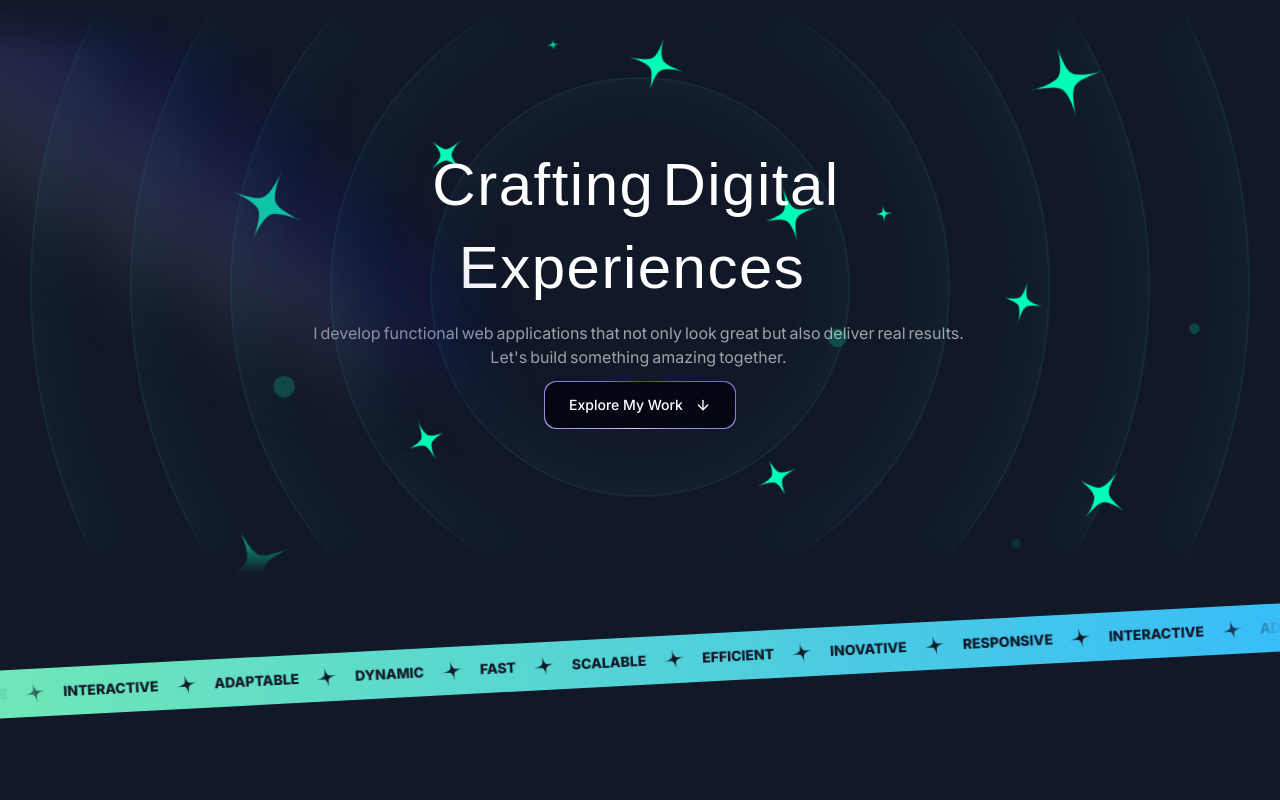
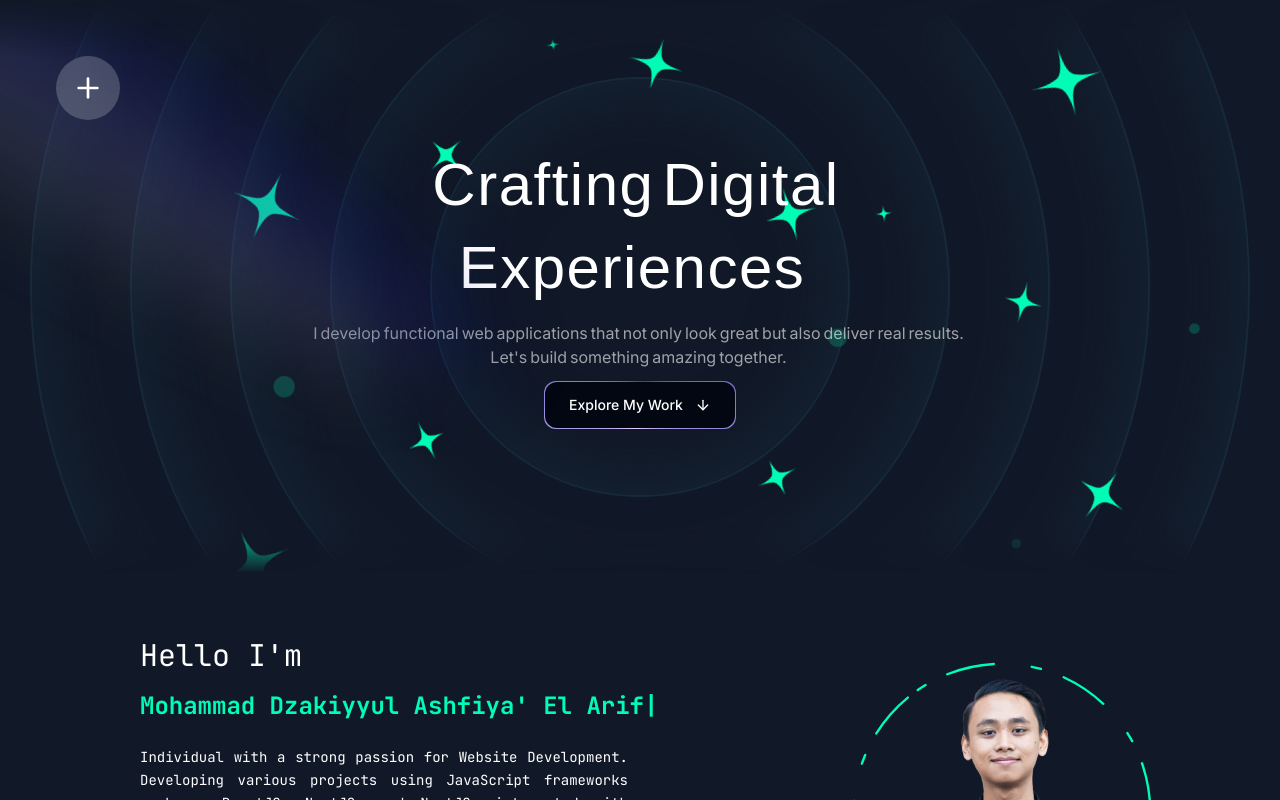
Before and after one commit to zuhalcode/modern-portfolio, a Next.js app: page / in a window 1280 px wide. Shown: the top 800 px of the page. Built offline with nearby package versions, Linux system fonts and the light colour scheme; a web font is replaced by a local one.

Commit message:
feat (circular-menu) : add circular menu component

```diff
--- a/src/app/globals.css
+++ b/src/app/globals.css
@@ -118,14 +118,3 @@
 .hidden-scrollbar::-webkit-scrollbar {
   display: none;
 }
-
-.mask-clip {
-  overflow: clip;
-  mask-image: linear-gradient(
-    to bottom,
-    transparent,
-    rgba(0, 0, 0, 0.1),
-    rgba(0, 0, 0, 0.9),
-    transparent
-  );
-}
--- a/src/app/page.tsx
+++ b/src/app/page.tsx
@@ -1,24 +1,53 @@
+"use client";
+
 import AnimationGallery from "@/components/section/animation-gallery";
 import ApproachSection from "@/components/section/approach";
 import ExperienceSection from "@/components/section/experience";
 import Footer from "@/components/section/footer";
+
 import Hero from "@/components/section/hero";
+import Menu from "@/components/section/menu";
 import PersonalSection from "@/components/section/personal";
 import Project from "@/components/section/project";
 import TapeSection from "@/components/section/tape";
 import ToolboxSection from "@/components/section/toolbox";
 import SectionHeader from "@/components/ui/section-header";
-import Image from "next/image";
+import { motion } from "framer-motion";
+import LocomotiveScroll from "locomotive-scroll";
+
+import "locomotive-scroll/dist/locomotive-scroll.css";
+
+import { useEffect, useRef, useState } from "react";
 
 export default function Home() {
+  const ref = useRef(null);
+  const [scroll, setScroll] = useState<LocomotiveScroll | null>(null);
+
+  useEffect(() => {
+    const scrollContainer = ref.current;
+    if (!scrollContainer) return;
+
+    const locomotiveScroll = new LocomotiveScroll({
+      el: scrollContainer,
+      smooth: true,
+      getDirection: true,
+    });
+
+    setScroll(locomotiveScroll);
+
+    return () => {
+      locomotiveScroll.destroy();
+    };
+  }, []);
+
   return (
     <main>
-      <div className="overflow-hidden">
-        {/* <Header /> */}
+      <Menu scroll={scroll} />
 
-        <Hero />
+      <div ref={ref} className="relative overflow-hidden">
+        <Hero scroll={scroll} />
+        <PersonalSection />
         <TapeSection />
-        <PersonalSection />
 
         <SectionHeader
           title="Experience Motion in Every Frame"
--- a/src/components/section/animation-gallery.tsx
+++ b/src/components/section/animation-gallery.tsx
@@ -17,7 +17,7 @@ const AnimationGallery = () => {
     <div className="mx-auto flex items-center justify-center px-3 pb-40 pt-16">
       <Card className="hidden-scrollbar max-h-screen w-full overflow-y-auto bg-primary/80 sm:max-w-xl md:max-w-5xl">
         <CardContent className="grid grid-cols-2 items-center justify-between gap-5 py-5">
-          {animationData.map(({ label, title, imgUrl }, i) => (
+          {animationData.map(({ label, title, imgUrl, imgAlt }, i) => (
             <Link
               href={`/animations/${label}`}
               target="_blank"
@@ -32,7 +32,7 @@ const AnimationGallery = () => {
 
                 <Image
                   src={`/animation/${imgUrl}`}
-                  alt=""
+                  alt={imgAlt}
                   fill
                   sizes="(max-width: 768px) 100vw, (max-width: 1200px) 50vw, 33vw"
                   className="object-cover group-hover:opacity-80"
--- a/src/components/section/header.tsx
+++ /dev/null
@@ -1,28 +0,0 @@
-import Link from "next/link";
-import React from "react";
-
-const Header = () => {
-  return (
-    <div className="relative top-3 flex items-center justify-center">
-      <nav className="flex gap-1.5 rounded-full border border-white/15 bg-white/10 p-0.5 backdrop-blur">
-        <Link href="/" className="nav-item">
-          Home
-        </Link>
-        <Link href="/" className="nav-item">
-          Project
-        </Link>
-        <Link href="/" className="nav-item">
-          About
-        </Link>
-        <Link
-          href="/"
-          className="nav-item bg-white text-gray-900 hover:bg-white/70 hover:text-gray-900"
-        >
-          Contact
-        </Link>
-      </nav>
-    </div>
-  );
-};
-
-export default Header;
--- a/src/components/section/hero.tsx
+++ b/src/components/section/hero.tsx
@@ -1,27 +1,22 @@
 "use client";
 
 import React from "react";
-
 import { ArrowDown } from "lucide-react";
-
 import MagicButton from "../ui/magic-button";
-
 import AnimatedHeading from "../ui/animated-heading";
 import AnimatedParagraph from "../ui/animated-paragraph";
-
 import { Spotlight } from "../ui/spotlight";
 import OrbitAnimation from "../ui/orbit-animation";
+import LocomotiveScroll from "locomotive-scroll";
 
-const HeroSection = () => {
-  const handleScroll = () => {
-    window.scrollBy({
-      top: 600,
-      behavior: "smooth",
-    });
-  };
+const HeroSection = ({ scroll }: { scroll: LocomotiveScroll | null }) => {
+  const handleOnClick = () => scroll?.scrollTo("#about");
 
   return (
-    <div className="relative z-0 overflow-clip py-36 [mask-image:linear-gradient(to_bottom,transparent,black_10%,black_90%,transparent)]">
+    <div
+      id="hero"
+      className="relative z-0 overflow-clip py-36 [mask-image:linear-gradient(to_bottom,transparent,black_10%,black_90%,transparent)]"
+    >
       <Spotlight className="left-10 top-0 xl:-top-10" fill="darkblue" />
       <Spotlight className="-left-12 -top-0 xl:-top-10" fill="gray" />
 
@@ -37,7 +32,7 @@ const HeroSection = () => {
           </div>
 
           <div className="flex flex-col items-center justify-center gap-3 sm:flex-row">
-            <div onClick={handleScroll}>
+            <div onClick={handleOnClick}>
               <MagicButton animate>
                 <span>Explore My Work</span>
                 <ArrowDown size={16} />
--- /dev/null
+++ b/src/components/section/menu.tsx
@@ -0,0 +1,122 @@
+import {
+  animate,
+  AnimatePresence,
+  motion,
+  PanInfo,
+  useMotionValue,
+} from "framer-motion";
+import LocomotiveScroll from "locomotive-scroll";
+import {
+  BicepsFlexed,
+  BriefcaseBusiness,
+  GalleryHorizontalEnd,
+  Home,
+  Laptop,
+  Phone,
+  Plus,
+  User,
+  Wrench,
+} from "lucide-react";
+
+import React, { useRef, useState } from "react";
+
+const Menu = ({ scroll }: { scroll: LocomotiveScroll | null }) => {
+  const headerMenu = [
+    { name: "hero", icon: Home },
+    { name: "about", icon: User },
+    { name: "gallery", icon: GalleryHorizontalEnd },
+    { name: "toolbox", icon: Wrench },
+    { name: "portfolio", icon: Laptop },
+    { name: "experince", icon: BriefcaseBusiness },
+    { name: "skill", icon: BicepsFlexed },
+    { name: "contact", icon: Phone },
+  ];
+
+  const ref = useRef(null);
+
+  const [isOpen, setIsOpen] = useState<boolean>(false);
+  const [isDraggable, setIsDraggable] = useState<boolean>(true); // Kontrol drag
+
+  const handleOnClick = (href: string) => scroll?.scrollTo(`#${href}`);
+  const handleToggleMenu = () => setIsOpen(!isOpen);
+
+  const x = useMotionValue(0);
+  const y = useMotionValue(0);
+
+  return (
+    <motion.div
+      drag
+      dragElastic={0.3}
+      dragConstraints={{ top: 10, bottom: 400 }}
+      dragTransition={{
+        power: 0.5, // Tentukan kekuatan momentum (semakin besar semakin jauh meluncur)
+        timeConstant: 200, // Durasi momentum sebelum berhenti
+        bounceStiffness: 100,
+        bounceDamping: 10,
+        modifyTarget: (target) => {
+          const screenWidth = window.innerWidth;
+          const screenHeight = window.innerHeight;
+          const menuWidth = 200;
+          const menuHeight = 200;
+
+          const leftBoundary = 0;
+          const rightBoundary = screenWidth - menuWidth;
+          const topBoundary = 0;
+          const bottomBoundary = screenHeight - menuHeight;
+
+          // Pembatasan untuk x (horizontal)
+          const clampedX = Math.max(
+            leftBoundary,
+            Math.min(target, rightBoundary),
+          );
+
+          // Pembatasan untuk y (vertikal) setelah membatasi x
+          const clampedY = Math.max(
+            topBoundary,
+            Math.min(y.get(), bottomBoundary),
+          );
+
+          return clampedX; // Atau `clampedY` jika ingin membatasi sumbu vertikal terlebih dahulu
+        },
+      }}
+      ref={ref}
+      className="absolute left-14 top-14 z-20 flex items-center justify-center"
+    >
+      <ul className="relative z-20 flex h-16 w-16 items-center justify-center">
+        <motion.li
+          whileTap={{ rotate: 315 }}
+          transition={{ duration: 0.5 }}
+          className="absolute z-10 flex h-16 w-16 cursor-pointer items-center justify-center rounded-full bg-white bg-opacity-20 backdrop-blur"
+          onClick={handleToggleMenu}
+        >
+          <Plus color="white" size={32} />
+        </motion.li>
+
+        <AnimatePresence>
+          {isOpen &&
+            headerMenu.map((menu, i) => {
+              const angle = (360 / headerMenu.length) * i;
+              const x = 60 * Math.cos((angle * Math.PI) / 180); // Adjust distance
+              const y = 60 * Math.sin((angle * Math.PI) / 180);
+
+              return (
+                <motion.li
+                  key={i}
+                  initial={{ opacity: 0, x: 0, y: 0 }}
+                  animate={{ opacity: 1, x, y }}
+                  exit={{ opacity: 0, x: 0, y: 0 }}
+                  transition={{ type: "spring", stiffness: 300, damping: 20 }}
+                  className="absolute cursor-pointer"
+                  onClick={() => handleOnClick(menu.name)}
+                >
+                  <menu.icon />
+                </motion.li>
+              );
+            })}
+        </AnimatePresence>
+      </ul>
+    </motion.div>
+  );
+};
+
+export default Menu;
--- a/src/components/section/personal.tsx
+++ b/src/components/section/personal.tsx
@@ -23,7 +23,7 @@ const PersonalSection = () => {
   return (
     <section
       ref={ref}
-      className={`${jetBrainsMono.className} w-full pb-40 pt-16`}
+      className={`${jetBrainsMono.className} w-full pb-24 pt-16`}
       id="about"
     >
       <div className="flex flex-col items-center justify-center gap-6 lg:flex-row lg:justify-between lg:px-14 xl:px-32">
--- a/src/components/section/tape.tsx
+++ b/src/components/section/tape.tsx
@@ -17,7 +17,7 @@ const words = [
 
 const TapeSection = () => {
   return (
-    <div className="py-16">
+    <div className="pb-28">
       <div className="-mx-1 -rotate-3 bg-gradient-to-r from-emerald-300 to-sky-400">
         <div className="flex [mask-image:linear-gradient(to_right,transparent,black_5%,black_95%,transparent)]">
           <StarIcon />
--- a/src/data/animation-data.tsx
+++ b/src/data/animation-data.tsx
@@ -43,16 +43,16 @@ export const animationData: Animation[] = [
     url: `${process.env.NEXT_PUBLIC_BASE_URL}/animations/qatar-travel`,
     keywords: [
       "zuhal",
-      "web",
-      "web animation",
-      "framer motion",
-      "javascript animation",
-      "javascript node.js",
+      "qatar",
+      "landingi",
+      "landing page",
+      "travel",
+      "travel terdekat",
       "animasi",
-      "interaktif",
+      "animation",
     ],
+    imgAlt: "Qatar travel animation created by Zuhal",
     imgUrl: "qatar.png",
-    imgAlt: "Floating animation created by Zuhal",
     component: <QatarTravel />,
   },
 ];
```
